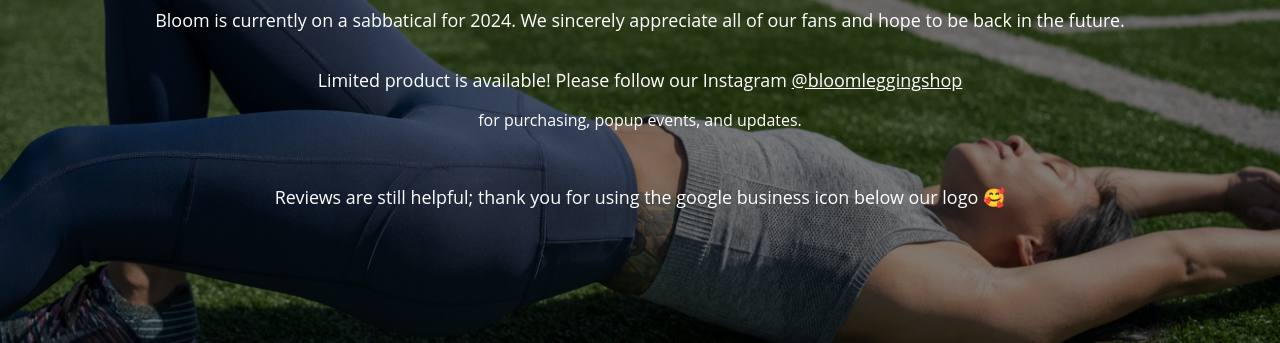
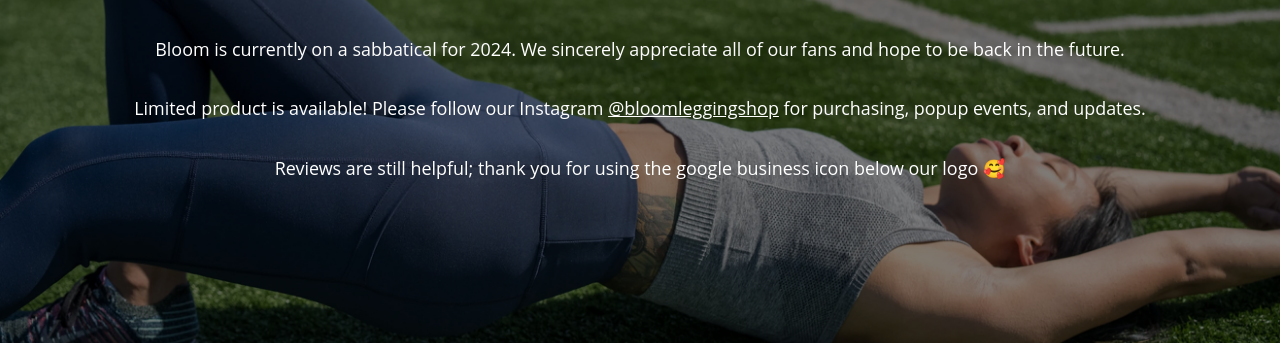
Before and after one commit to giothinks/bloom-landing-page, a plain HTML site: page index.html in a window 1280 px wide. Shown: the part 384-727 px from the top of the page. Drawn offline with Linux system fonts and the light colour scheme.

```diff
--- a/index.html
+++ b/index.html
@@ -52,7 +52,7 @@
                     </style>
 
                     <!-- Your HTML content with the link -->
-                    <p>Limited product is available! Please follow our Instagram <a href="https://www.instagram.com/bloomleggingshop">@bloomleggingshop</a></p> for purchasing, popup events, and updates.</p>
+                     <p>Limited product is available! Please follow our Instagram <a href="https://www.instagram.com/bloomleggingshop">@bloomleggingshop</a> for purchasing, popup events, and updates.</p>
 
                     <p>Reviews are still helpful; thank you for using the google business icon below our logo 🥰</p>
                 </div>
```
